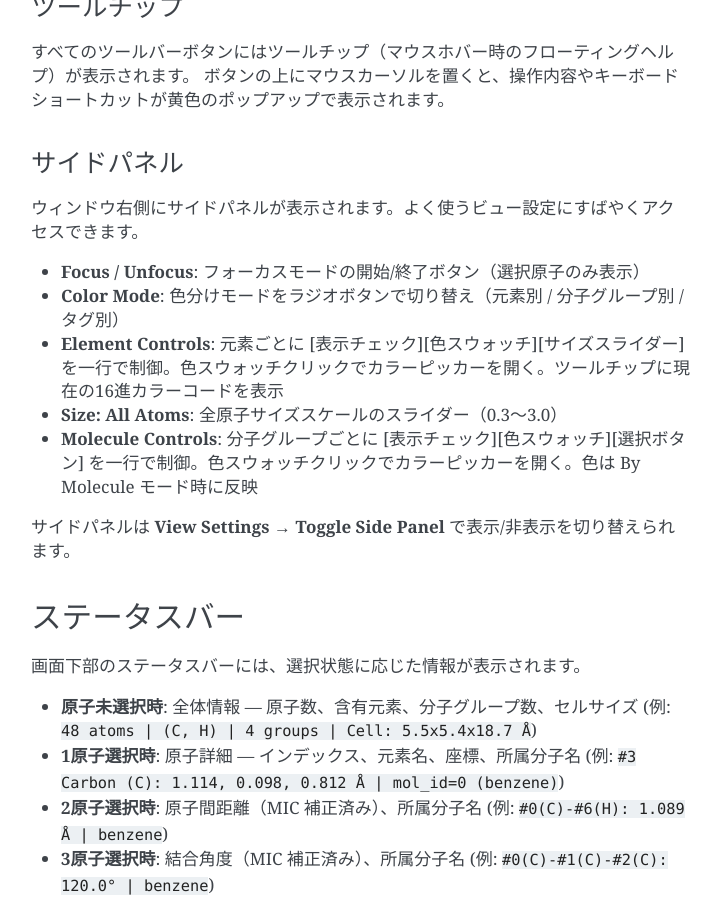
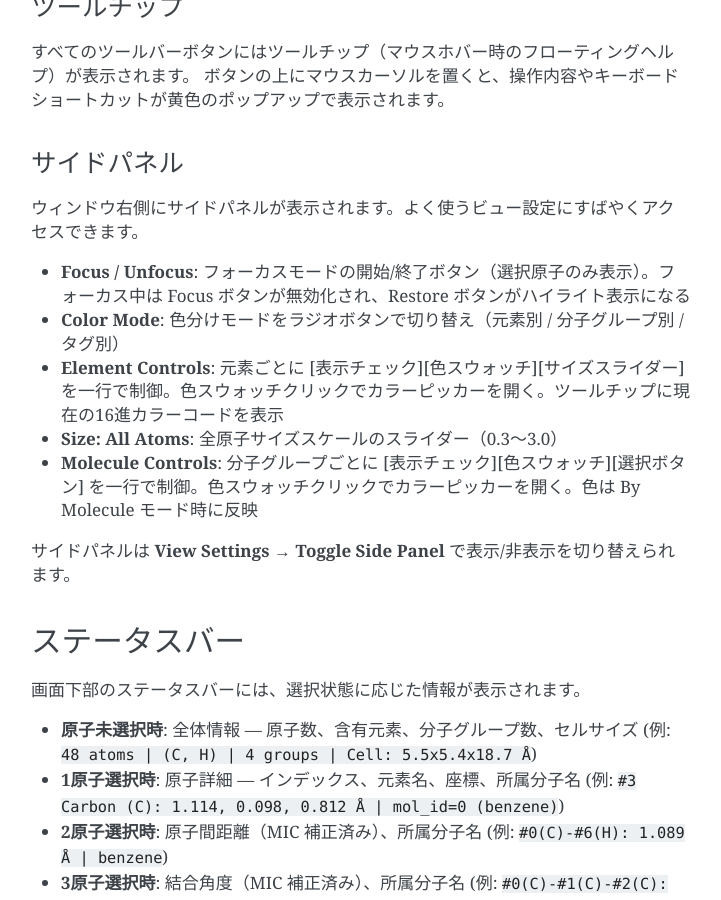
Before and after one commit to k-yoshimi/molecular_modeling, a Sphinx documentation site: the page built from molecular_modeling/docs/ja/gui_guide.rst, in a window 1280 px wide and 900 px high, scrolled down 5073 px. Shown: the whole window, without its empty margins (389-1110 px from the left). Built offline with Sphinx 7.4.7, drawn with Linux system fonts in a browser that asks for light colours.

Commit message:
Update docs: describe focus button state behavior
Co-Authored-By: Claude Opus 4.6 <noreply@anthropic.com>

```diff
--- a/molecular_modeling/docs/en/gui_guide.rst
+++ b/molecular_modeling/docs/en/gui_guide.rst
@@ -242,7 +242,7 @@ Side Panel
 
 A side panel is displayed on the right side of the window for quick access to common view settings.
 
-- **Focus / Unfocus**: Buttons to enter/exit focus mode (show only selected atoms)
+- **Focus / Unfocus**: Buttons to enter/exit focus mode (show only selected atoms). While in focus mode, the Focus button is disabled and the Restore button is highlighted
 - **Color Mode**: Switch color mode via radio buttons (By Element / By Molecule / By Tag)
 - **Element Controls**: Per-element row with [visibility checkbox][color swatch][size slider]. Click the color swatch to pick a custom element color. Tooltip shows current hex color
 - **Size: All Atoms**: Global atom size scale slider (0.3–3.0), affects all atoms uniformly
--- a/molecular_modeling/docs/ja/gui_guide.rst
+++ b/molecular_modeling/docs/ja/gui_guide.rst
@@ -241,7 +241,7 @@ View Settings メニュー
 
 ウィンドウ右側にサイドパネルが表示されます。よく使うビュー設定にすばやくアクセスできます。
 
-- **Focus / Unfocus**: フォーカスモードの開始/終了ボタン（選択原子のみ表示）
+- **Focus / Unfocus**: フォーカスモードの開始/終了ボタン（選択原子のみ表示）。フォーカス中は Focus ボタンが無効化され、Restore ボタンがハイライト表示になる
 - **Color Mode**: 色分けモードをラジオボタンで切り替え（元素別 / 分子グループ別 / タグ別）
 - **Element Controls**: 元素ごとに [表示チェック][色スウォッチ][サイズスライダー] を一行で制御。色スウォッチクリックでカラーピッカーを開く。ツールチップに現在の16進カラーコードを表示
 - **Size: All Atoms**: 全原子サイズスケールのスライダー（0.3〜3.0）
```
